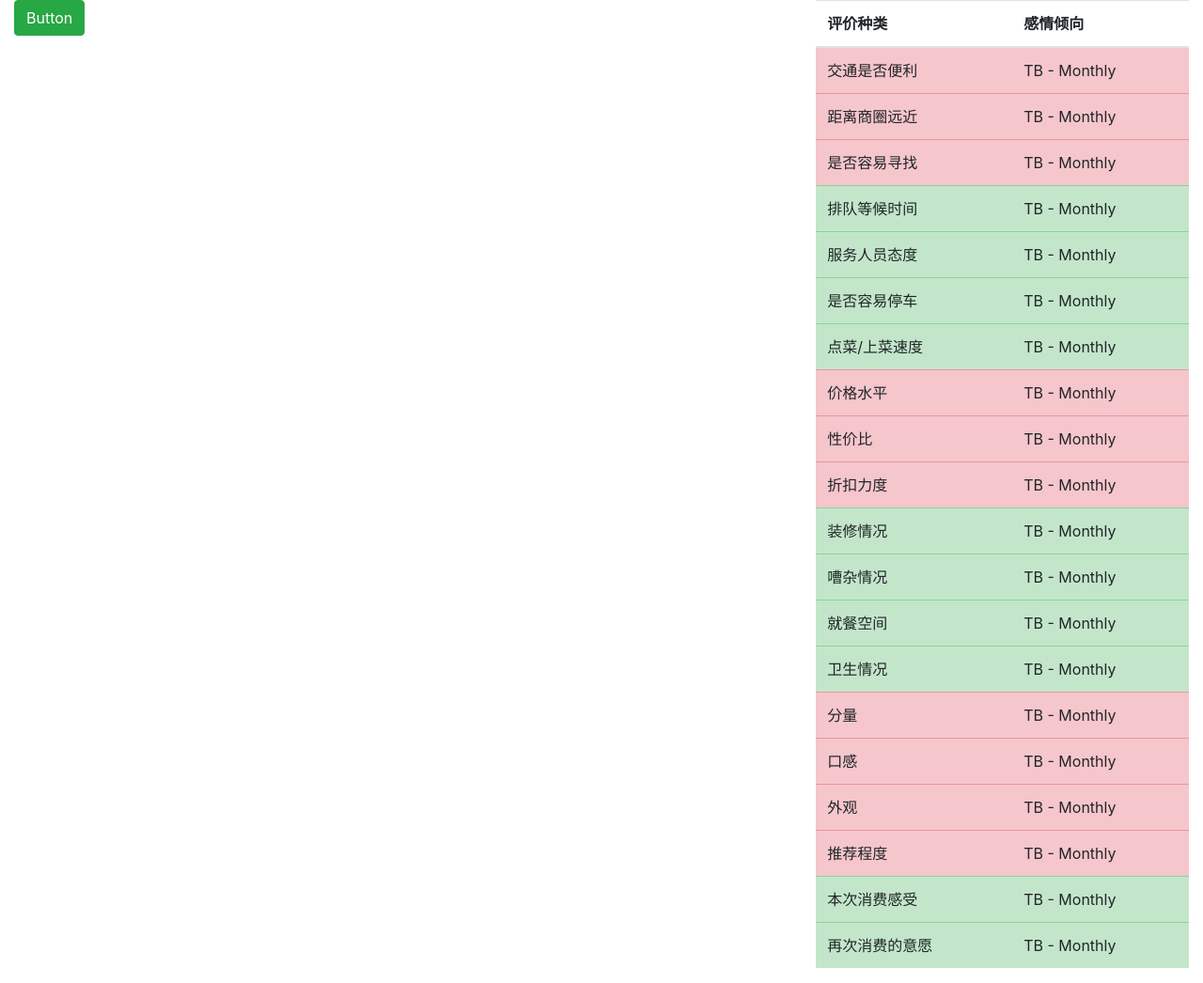
After one commit to webbery/aidemo, a Flask app: page /aidemo/comments_classify in a window 1280 px wide. The commit adds this page. Shown: the whole page at 94% size. Run offline with Flask 2, Linux system fonts and the light colour scheme; parts of the project's set-up code (start-up, migrations or seed data) failed here and were passed over; some libraries are stand-ins or nearby versions.

Commit message:
更新链接；添加细粒度情感分类

```diff
--- a/main.py
+++ b/main.py
@@ -41,6 +41,14 @@ def get_summarization():
 def get_subway():
     return render_template("subway.html")
 
+@app.route('/aidemo/comments_classify',methods=['GET'])
+def get_classify():
+    return render_template("comments_classify.html")
+
+@app.route('/aidemo/history',methods=['GET'])
+def get_history():
+    return render_template("arguments_history.html")
+
 @app.route('/apis/viewpoint',methods=['POST'])
 def viewpoint():
     news =request.get_data().decode('utf-8')
--- /dev/null
+++ b/templates/comments_classify.html
@@ -0,0 +1,204 @@
+<!DOCTYPE html>
+
+<html xmlns="http://www.w3.org/1999/xhtml">
+
+<head>
+    <meta charset="utf-8" />
+    <title>demo</title>
+    <link href="https://lib.sinaapp.com/js/bootstrap/4.0.0/css/bootstrap.min.css" rel="stylesheet" type="text/css" />
+    <link rel="stylesheet" type="text/css" href="/stylesheets/paper-preview.css" />
+    <script src="https://lib.sinaapp.com/js/jquery/3.1.0/jquery-3.1.0.min.js"></script>
+    <script src="https://libs.cdnjs.net/twitter-bootstrap/3.4.1/js/bootstrap.min.js" type="text/javascript"></script>
+</head>
+
+<body>
+    <div class="container-fluid">
+        <div class="row">
+            <div class="col-md-8">
+
+                <button type="button" class="btn btn-success">
+                    Button
+                </button>
+            </div>
+            <div class="col-md-4">
+
+                <table class="table">
+                    <thead>
+                        <tr>
+                            <th>
+                                评价种类
+                            </th>
+                            <th>
+                                感情倾向
+                            </th>
+                        </tr>
+                    </thead>
+                    <tbody>
+                        <tr class="table-danger">
+                            <td>
+                                交通是否便利
+                            </td>
+                            <td>
+                                TB - Monthly
+                            </td>
+                        </tr>
+                        <tr class="table-danger">
+                            <td>
+                                距离商圈远近
+                            </td>
+                            <td>
+                                TB - Monthly
+                            </td>
+                        </tr>
+                        <tr class="table-danger">
+                            <td>
+                                是否容易寻找
+                            </td>
+                            <td>
+                                TB - Monthly
+                            </td>
+                        </tr>
+                        <tr class="table-success">
+                            <td>
+                                排队等候时间
+                            </td>
+                            <td>
+                                TB - Monthly
+                            </td>
+                        </tr>
+                        <tr class="table-success">
+                            <td>
+                                服务人员态度
+                            </td>
+                            <td>
+                                TB - Monthly
+                            </td>
+                        </tr>
+                        <tr class="table-success">
+                            <td>
+                                是否容易停车
+                            </td>
+                            <td>
+                                TB - Monthly
+                            </td>
+                        </tr>
+                        <tr class="table-success">
+                            <td>
+                                点菜/上菜速度
+                            </td>
+                            <td>
+                                TB - Monthly
+                            </td>
+                        </tr>
+                        <tr class="table-danger">
+                            <td>
+                                价格水平
+                            </td>
+                            <td>
+                                TB - Monthly
+                            </td>
+                        </tr>
+                        <tr class="table-danger">
+                            <td>
+                                性价比
+                            </td>
+                            <td>
+                                TB - Monthly
+                            </td>
+                        </tr>
+                        <tr class="table-danger">
+                            <td>
+                                折扣力度
+                            </td>
+                            <td>
+                                TB - Monthly
+                            </td>
+                        </tr>
+
+                        <tr class="table-success">
+                            <td>
+                                装修情况
+                            </td>
+                            <td>
+                                TB - Monthly
+                            </td>
+                        </tr>
+                        <tr class="table-success">
+                            <td>
+                                嘈杂情况
+                            </td>
+                            <td>
+                                TB - Monthly
+                            </td>
+                        </tr>
+                        <tr class="table-success">
+                            <td>
+                                就餐空间
+                            </td>
+                            <td>
+                                TB - Monthly
+                            </td>
+                        </tr>
+                        <tr class="table-success">
+                            <td>
+                                卫生情况
+                            </td>
+                            <td>
+                                TB - Monthly
+                            </td>
+                        </tr>
+                        <tr class="table-danger">
+                            <td>
+                                分量
+                            </td>
+                            <td>
+                                TB - Monthly
+                            </td>
+                        </tr>
+                        <tr class="table-danger">
+                            <td>
+                                口感
+                            </td>
+                            <td>
+                                TB - Monthly
+                            </td>
+                        </tr>
+                        <tr class="table-danger">
+                            <td>
+                                外观
+                            </td>
+                            <td>
+                                TB - Monthly
+                            </td>
+                        </tr>
+                        <tr class="table-danger">
+                            <td>
+                                推荐程度
+                            </td>
+                            <td>
+                                TB - Monthly
+                            </td>
+                        </tr>
+                        <tr class="table-success">
+                            <td>
+                                本次消费感受
+                            </td>
+                            <td>
+                                TB - Monthly
+                            </td>
+                        </tr>
+                        <tr class="table-success">
+                            <td>
+                                再次消费的意愿
+                            </td>
+                            <td>
+                                TB - Monthly
+                            </td>
+                        </tr>
+                    </tbody>
+                </table>
+            </div>
+
+        </div>
+    </div>
+</body>
```
Also changed, not shown: algorithm/comments_classify/PMIVector.py (+29 -15 lines), templates/arguments_history.html (added, +29 -0 lines), templates/index.html (+9 -8 lines), 1 other file.
